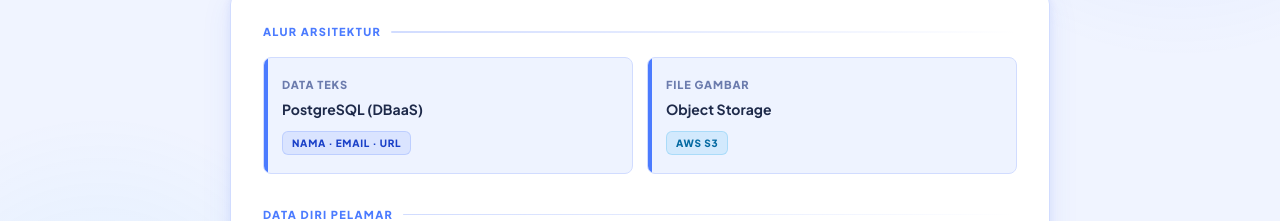
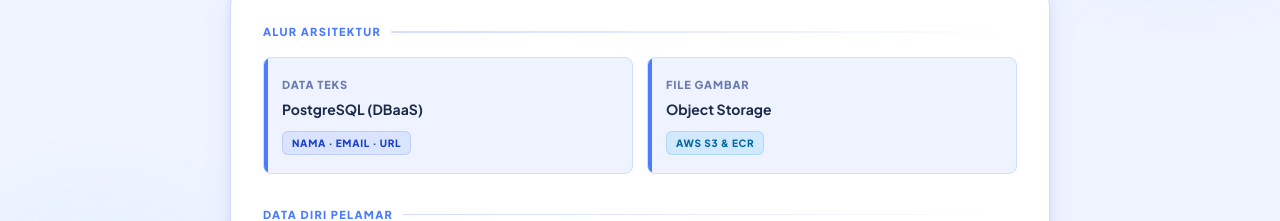
Before and after one commit to Yorubreak/portal-pegawaiKoTA206, a Next.js app: page / in a window 1280 px wide. Shown: the part 338-559 px from the top of the page. Built offline with nearby package versions, Linux system fonts and the light colour scheme.

Commit message:
update region

```diff
--- a/src/app/page.tsx
+++ b/src/app/page.tsx
@@ -128,7 +128,7 @@
             <div className="arch-card">
               <div className="arch-card-title">File Gambar</div>
               <div className="arch-card-val">Object Storage</div>
-              <span className="chip chip-sky">AWS S3</span>
+              <span className="chip chip-sky">AWS S3 & ECR</span>
             </div>
           </div>
 
```
